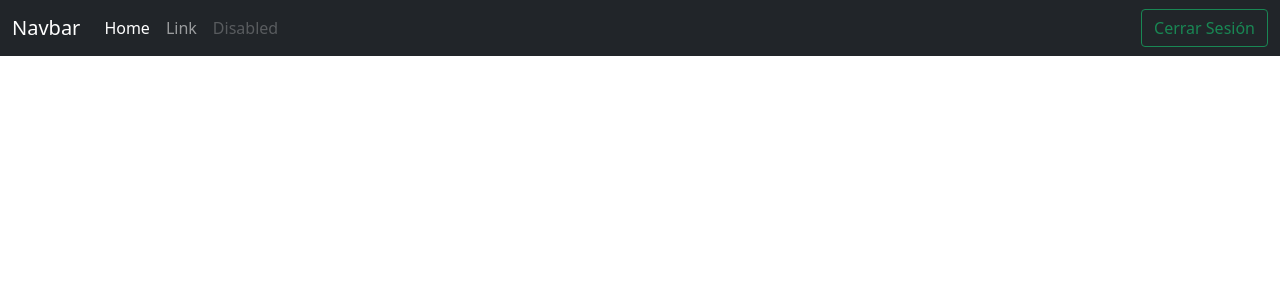
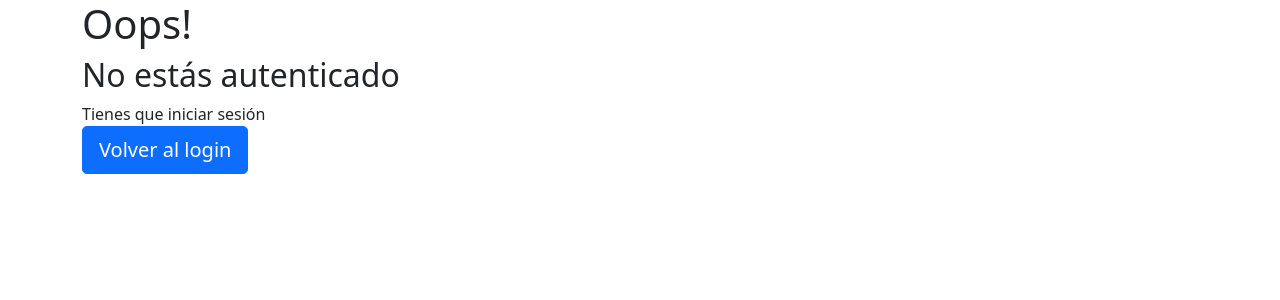
Before and after one commit to juliojimenez-98/bodegas_aquisipo, a Django app: page /home in a window 1280 px wide. Shown: the top 300 px of the page. Run offline with Django 3.2, Linux system fonts and the light colour scheme.

Commit message:
Verificacion de autenticacion para el home

```diff
--- a/bodega_app/templates/bodeapp/home/home.html
+++ b/bodega_app/templates/bodeapp/home/home.html
@@ -1,4 +1,4 @@
-{% extends 'base.html' %} {% block content %}
+{% extends 'base.html' %} {% block content %} {% if user.is_authenticated %}
 
 <nav class="navbar navbar-expand-lg navbar-dark bg-dark">
   <div class="container-fluid">
@@ -40,4 +40,21 @@
   </div>
 </nav>
 
-{% endblock content %}
+{% else %}
+<div class="container">
+  <div class="row">
+    <div class="col-md-12 col-lg-12">
+      <div class="error-template">
+        <h1>Oops!</h1>
+        <h2>No estás autenticado</h2>
+        <div class="error-details">Tienes que iniciar sesión</div>
+        <div class="error-actions">
+          <a href="{% url 'login' %}" class="btn btn-primary btn-lg"
+            ><span class="glyphicon glyphicon-home"></span> Volver al login
+          </a>
+        </div>
+      </div>
+    </div>
+  </div>
+</div>
+{% endif %} {% endblock content %}
```
Also changed, not shown: db.sqlite3.
